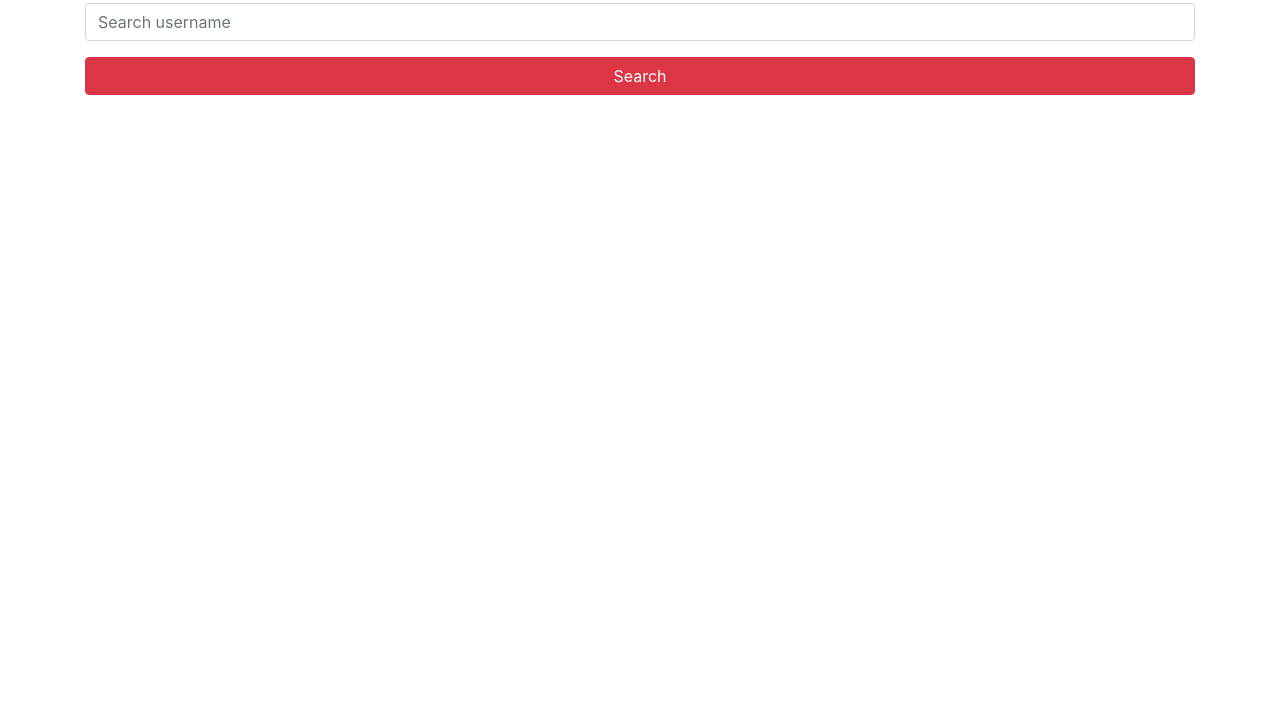
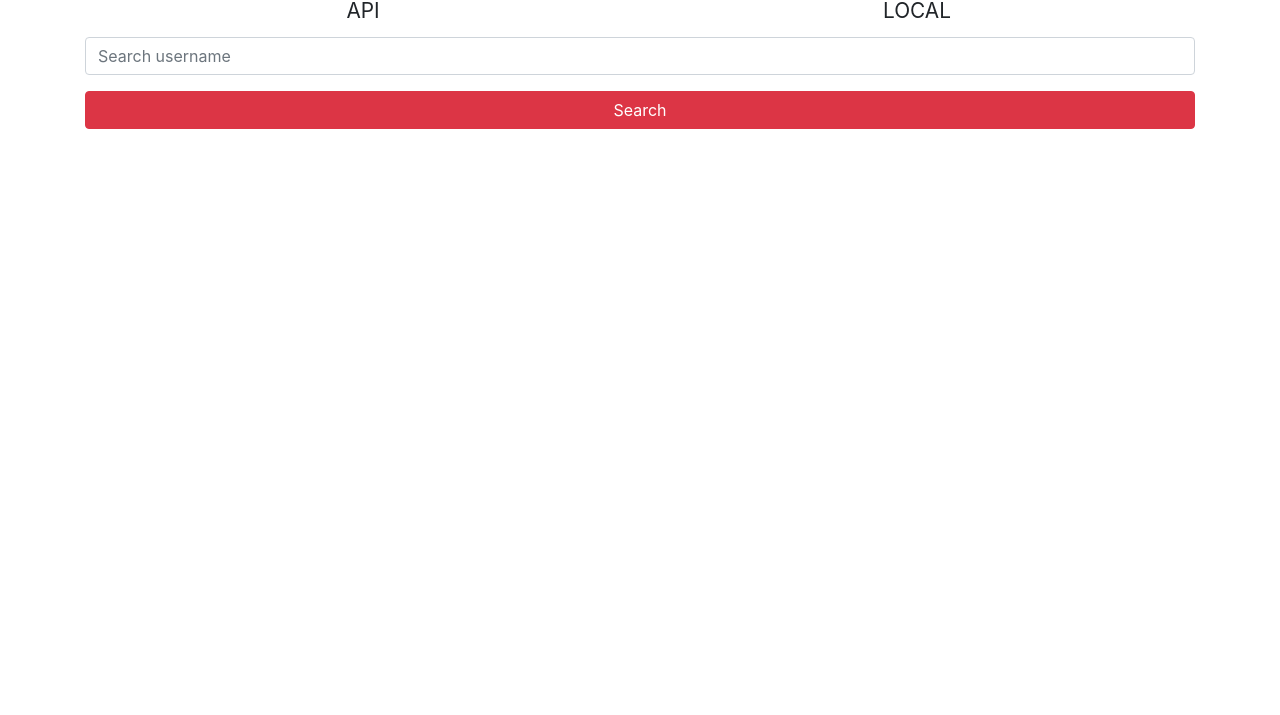
Before and after one commit to idenhan/github-friends, a website built with webpack: page src/templates/index.html in a window 1280 px wide. Shown: the part 85-800 px from the top of the page. Built offline with nearby package versions, Linux system fonts and the light colour scheme; some icons are missing.

Commit message:
Split API and LOCAL categories

```diff
--- a/src/styles.css
+++ b/src/styles.css
@@ -3,6 +3,17 @@ form {
   position: sticky;
   top: 0;
   background: white;
+}
+
+.col {
+  cursor: pointer;
+  font-size: 1.3rem;
+  border-bottom: 0.2rem solid white;
+}
+
+.col:hover {
+  color: #dd3444;
+  border-bottom: 0.2rem solid #dd3444;
 }
 
 .result-name {
@@ -50,7 +61,6 @@ form {
   font-size: 20px;
 }
 
-/*Resize the wrap to see the search bar change!*/
 .wrap{
   width: 30%;
   position: absolute;
--- a/src/templates/index.html
+++ b/src/templates/index.html
@@ -15,6 +15,10 @@
   <div class="container">
     <form id="form" autocomplete="off">
       <h1 class="text-center mt-4">Github Friends</h1>
+      <div class="row text-center">
+        <div class="col ml-3">API</div>
+        <div class="col mr-3">LOCAL</div>
+      </div>
       <div class="form-group pt-2">
         <input type="text" id="username" placeholder="Search username" class="form-searchbar form-control">
         <i class="fas fa-search"></i>
```
